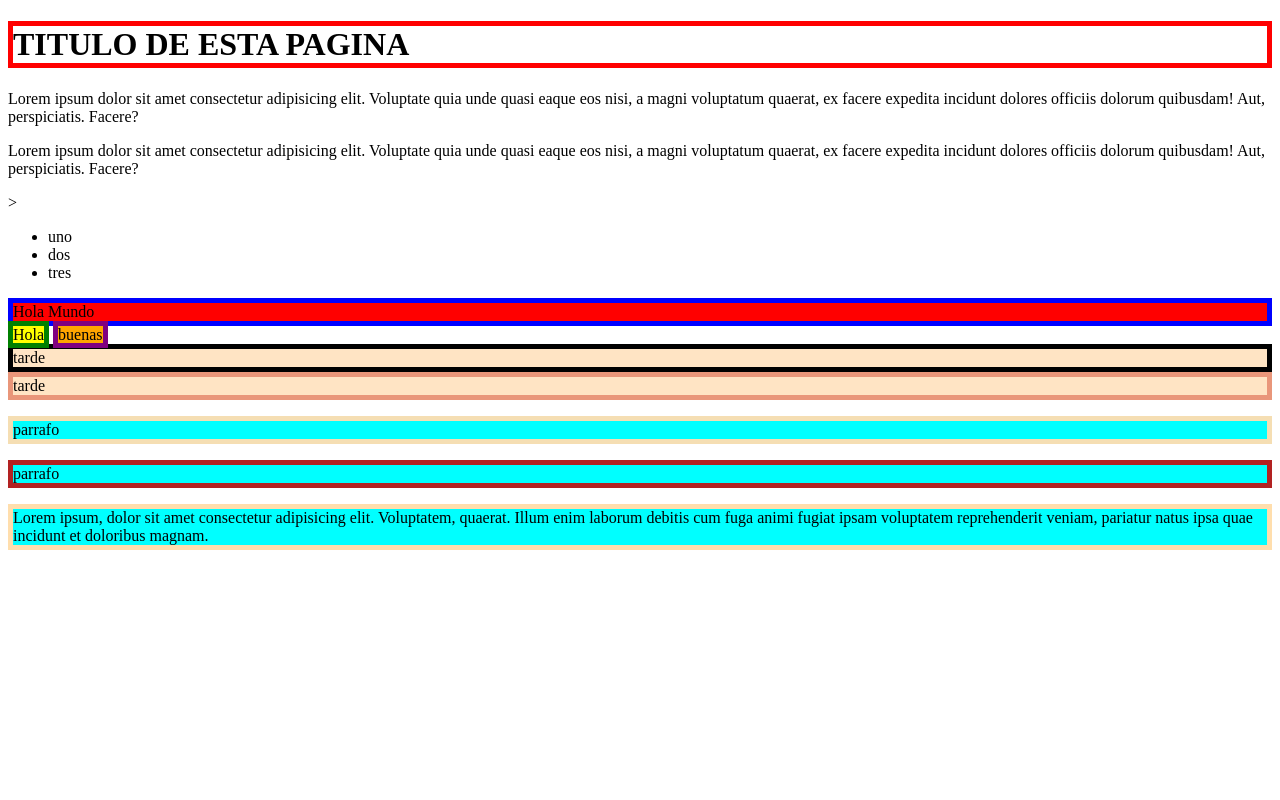
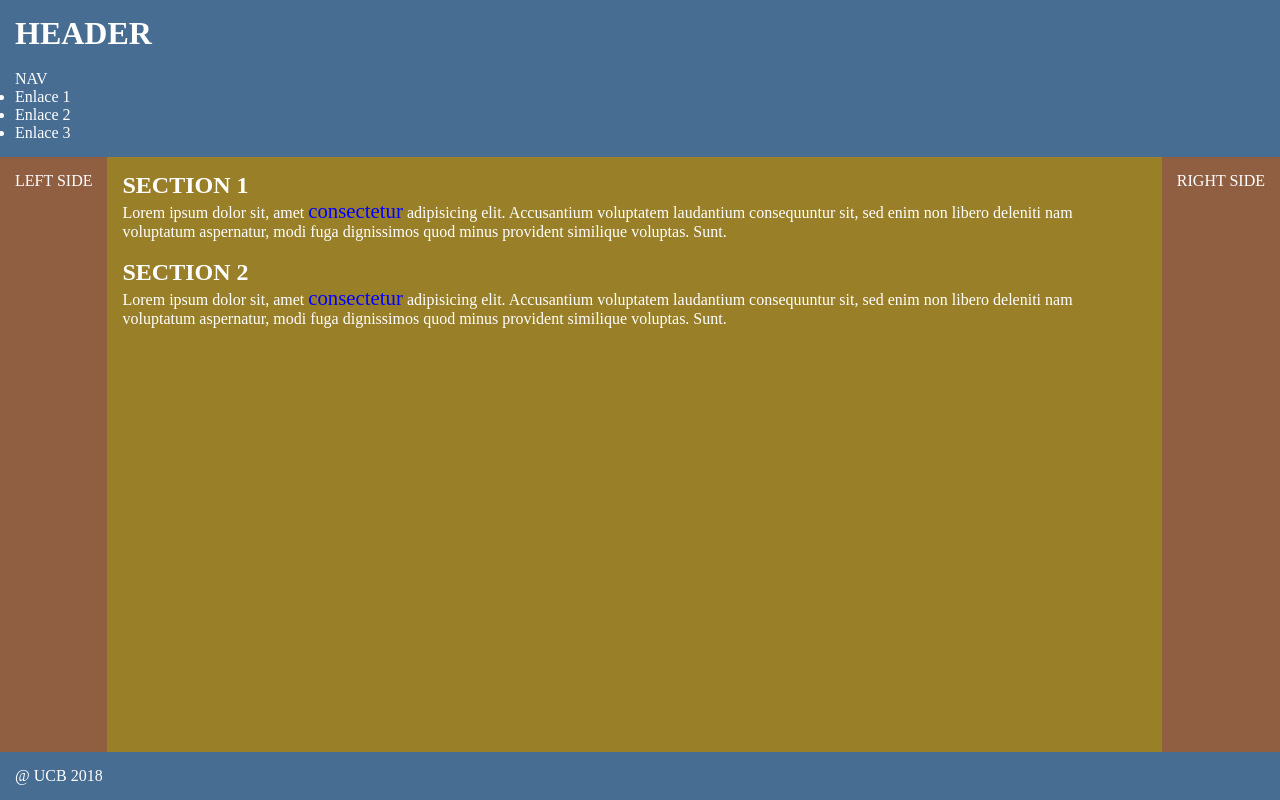
Before and after one commit to AdrianRojas4414/taller-test, a plain HTML site: page index.html in a window 1280 px wide. Drawn offline with Linux system fonts and the light colour scheme.

Commit message:
Clase de divs y css, armado de pagina

```diff
--- a/index.html
+++ b/index.html
@@ -4,26 +4,48 @@
     <meta charset="UTF-8">
     <meta name="viewport" content="width=device-width, initial-scale=1.0">
     <title>Sitio Web: El Primer Vengador</title>
+    <link rel="stylesheet" href="style.css">
 </head>
 <body>
-    <h1 style="border: 5px solid red;">TITULO DE ESTA PAGINA</h1>
-    <p>Lorem ipsum dolor sit amet consectetur adipisicing elit. Voluptate quia unde quasi eaque eos nisi, a magni voluptatum quaerat, ex facere expedita incidunt dolores officiis dolorum quibusdam! Aut, perspiciatis. Facere?</p>
-    <p>Lorem ipsum dolor sit amet consectetur adipisicing elit. Voluptate quia unde quasi eaque eos nisi, a magni voluptatum quaerat, ex facere expedita incidunt dolores officiis dolorum quibusdam! Aut, perspiciatis. Facere?</p>
-    <!-- ul>li*3  crea lo de abajo-->>
-    <ul>
-        <li>uno</li>
-        <li>dos</li>
-        <li>tres</li>
-    </ul>
-    <!-- p. foo: -->
-    <manos class="foo"></manos>
-    <div style="background-color: red;border: 5px solid blue;">Hola Mundo</div>
-    <span style="background-color: yellow;border: 5px solid green;"> Hola</span>
-    <span style="background-color: orange;border: 5px solid purple;">buenas</span>
-    <div style="background-color:bisque;border: 5px solid black;">tarde</div>
-    <div style="background-color: bisque;border: 5px solid darksalmon;">tarde</div>
-    <p style="background-color: aqua;border: 5px solid wheat;">parrafo</p>
-    <p style="background-color: aqua;border: 5px solid firebrick;">parrafo</p>
-    <div style="background-color:aqua;border: 5px solid navajowhite;">Lorem ipsum, dolor sit amet consectetur adipisicing elit. Voluptatem, quaerat. Illum enim laborum debitis cum fuga animi fugiat ipsam voluptatem reprehenderit veniam, pariatur natus ipsa quae incidunt et doloribus magnam.</div>
+    <div id="header">
+        <h1>HEADER</h1>
+        <div id="nav">
+            <!-- ul>li*3  crea lo de abajo-->
+           <br>
+            <p>NAV</p>
+            <ul>
+               <li>Enlace 1</li>
+               <li>Enlace 2</li>
+               <li>Enlace 3</li>
+           </ul>
+       </div>
+    </div>
+
+    <div id="aside-left">
+            LEFT SIDE
+    </div>
+
+    <div id="main">
+        <div id="article">
+            <div id="section-1">
+                <h2>SECTION 1</h2>
+                <p>Lorem ipsum dolor sit, amet <span class="keyword">consectetur</span> adipisicing elit. Accusantium voluptatem laudantium consequuntur sit, sed enim non libero deleniti nam voluptatum aspernatur, modi fuga dignissimos quod minus provident similique voluptas. Sunt.</p>
+                <br>
+            </div>
+
+            <div id="section-2"></div>
+                <h2>SECTION 2</h2>
+                <p>Lorem ipsum dolor sit, amet <span class="keyword">consectetur</span> adipisicing elit. Accusantium voluptatem laudantium consequuntur sit, sed enim non libero deleniti nam voluptatum aspernatur, modi fuga dignissimos quod minus provident similique voluptas. Sunt.</p>
+            </div>
+        </div>
+    </div>
+
+    <div id="aside-rigth">
+        RIGHT SIDE
+    </div>
+
+    <div id="footer">
+        @ UCB 2018
+    </div>
 </body>
 </html>
--- /dev/null
+++ b/style.css
@@ -0,0 +1,49 @@
+*{
+    margin: 0;
+    padding: 0;
+    border: 0;
+    box-sizing: border-box;
+}
+html{
+    height: 100%;
+}
+body {
+    height: 100%;
+    display: grid;
+    grid-template: auto 1fr auto / auto 1fr auto;
+}
+#header{
+    padding: 15px;
+    background-color: rgba(71,109,147,1);
+    color: white;
+    grid-column: 1/4;
+}
+#aside-left{
+    grid-column: 1 / 2;
+    padding: 15px;
+    background-color: rgba(144,94,65, 1);
+    color: white;
+}
+#aside-rigth{
+    grid-column: 3 / 4;
+    padding: 15px;
+    background-color: rgba(144,94,65, 1);
+    color: white;
+}
+#main{
+    grid-column: 2 / 3;
+    padding: 15px;
+    background-color: rgba(153,127,40, 1);
+    color: white;
+}
+#footer{
+    grid-column: 1 / 4;
+    padding: 15px;
+    background-color: rgba(71,109,147,1);
+    color: white;
+}
+.keyword{
+    font-size: 1.3em;
+    color: blue;
+    /* border: 5px dashed green; */
+}
```
